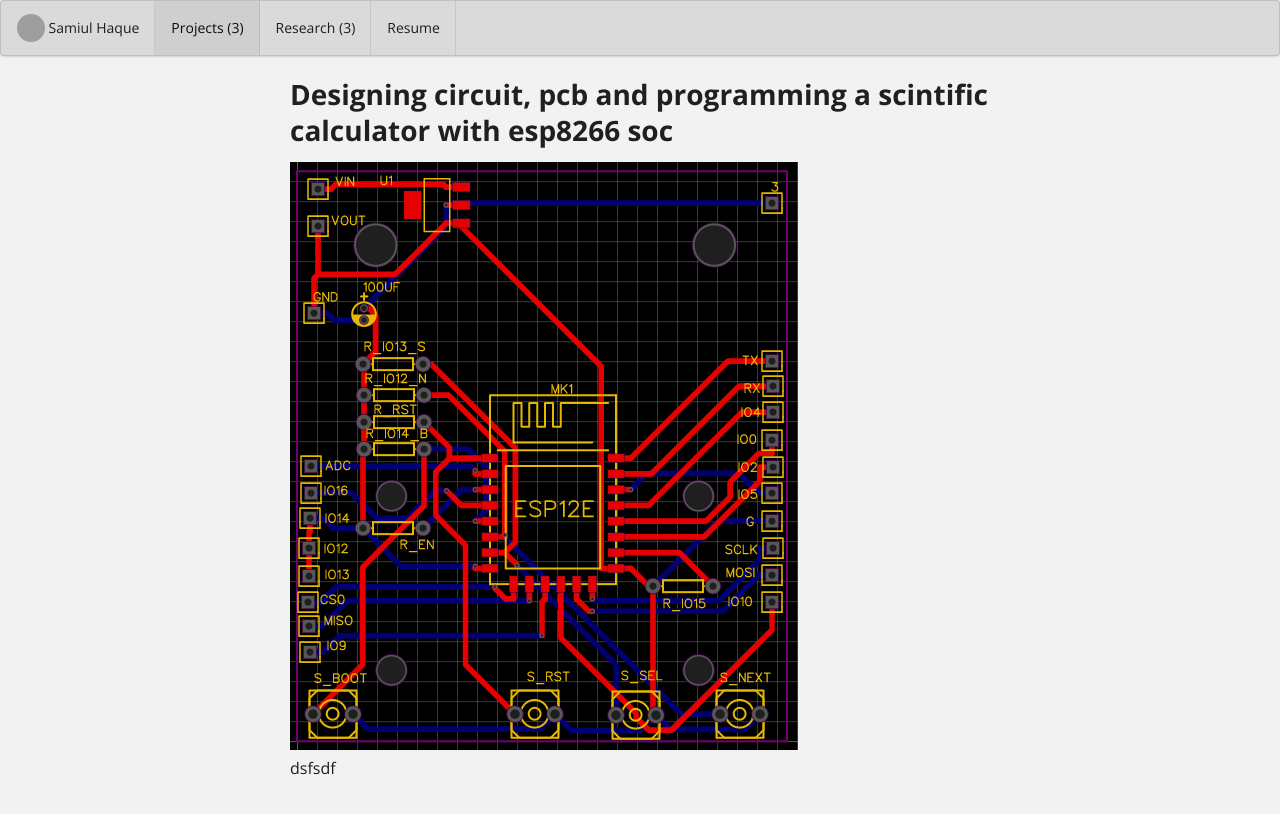
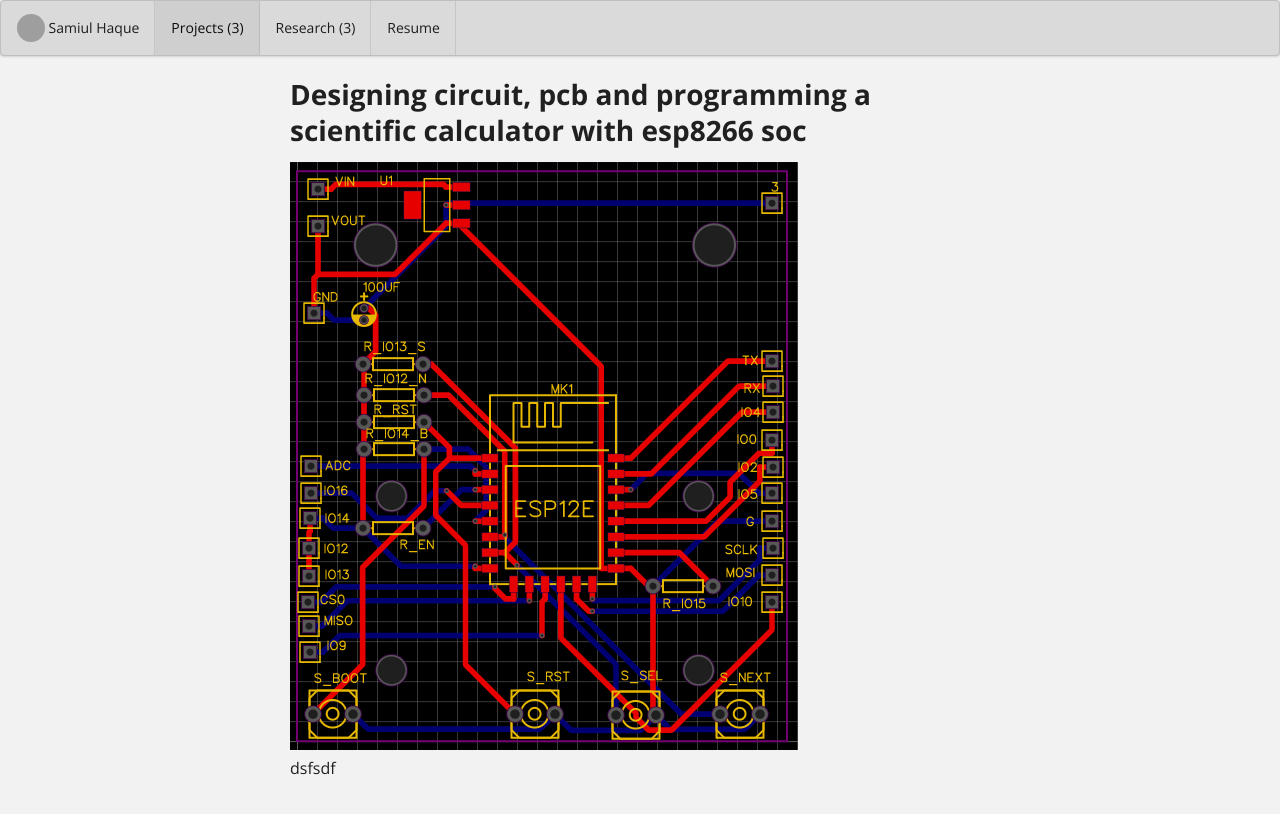
Before and after one commit to samiulextreem/samiulextreem.github.io, a Jekyll site: the page built from projects/project-3.md, in a window 1280 px wide. Shown: the top 814 px of the page. Built offline with Jekyll 4.4.1, drawn with Linux system fonts in a browser that asks for light colours; grey boxes are pictures that could not be loaded.

Commit message:
Update project-3.md

```diff
--- a/projects/project-3.md
+++ b/projects/project-3.md
@@ -2,7 +2,7 @@
 layout: project
 type: project
 image: images/scintf_calculator.png
-title: Designing circuit, pcb and programming a scintific calculator with esp8266 soc
+title: Designing circuit, pcb and programming a scientific calculator with esp8266 soc
 permalink: projects/cotton
 # All dates must be YYYY-MM-DD format!
 date: 2018-04-12
@@ -15,7 +15,7 @@ labels:
 summary: A project I made to learn more about circuit design, PCB sketching and coding with complex mathmatical model
 ---
 
-<div class="ui Large rounded images">
+<div class="ui images">
   <img class="ui image" src="../images/scintf_calculator.png">
 </div>
 dsfsdf
```
